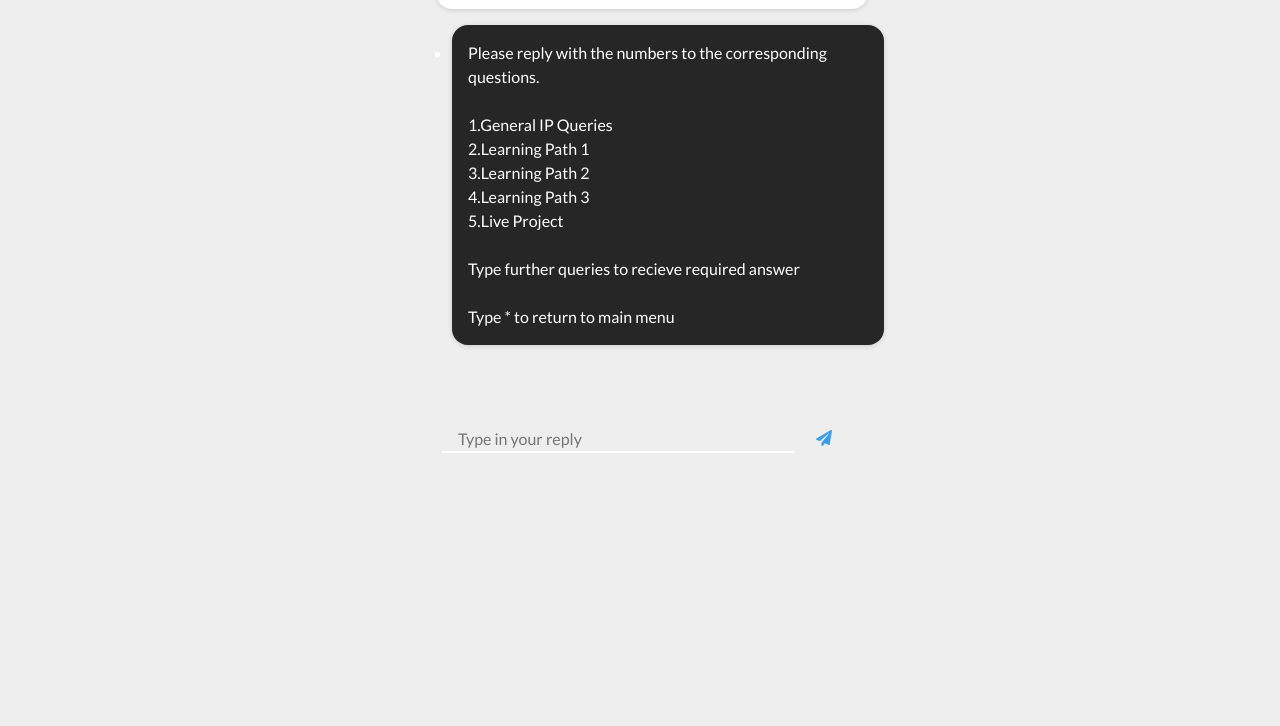
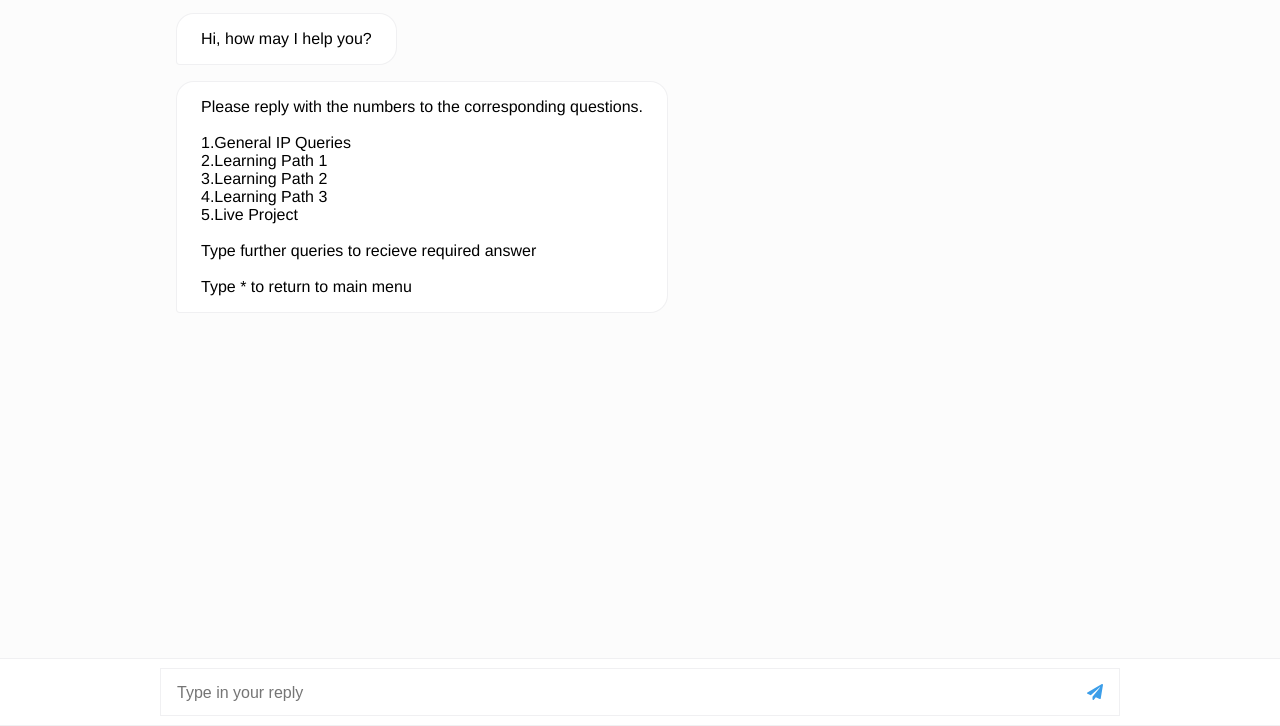
Before and after one commit to adyasha9/nodejs-chatbot, a website: page index.html in a window 1280 px wide. Shown: the part 74-800 px from the top of the page. Drawn offline with nearby package versions, Linux system fonts and the light colour scheme; no server answers.

Commit message:
Update style.css
Created UI improvements

```diff
--- a/style.css
+++ b/style.css
@@ -1,4 +1,6 @@
-/*
+html, body {
+  height: 100%;
+}
 
 * {
   padding: 0;
@@ -7,185 +9,173 @@
 
 body {
   font: 19px Helvetica, Arial;
-  padding-left: 20%;
-  padding-right: 20%;
-  background-color: #ffe5e5;
+  margin: 0;
+  background-color: #FCFCFC;
   color: #000000;
-}
-
-#f {
-  background: #000;
-  position: fixed;
-  bottom: 1%;
-  left: 20%;
-  right: 20%;
-  border: 1px solid black;
-}
-
-#f input {
-  border: 2px solid black;
-  width: 80%;
-  font-size: 120%;
-}
-
-#f button {
-  background: rgb(0, 0, 0);
-  border: 2px solid rgb(255, 248, 248);
-  margin-right: 0;
-  width: 20%;
-  font-size: 120%;
-  border-radius: 8px;
-  color: rgb(230, 215, 215);
-}
-
-#messages {
-  list-style-type: none;
-  padding: 0;
-  padding-bottom: 3%;
-  width: 900px;
-  text-align: right;
-}
-
-#messages li {
-  padding: 5px 10px;
-  background-color: #ff9999;
-  box-shadow: 0px 3px 6px rgba(0, 0, 0, 0.473);
-  color: #000000;
-  font-family: "Lato", sans-serif;
-  border-radius: 8px;
-  font-size: 18px;
-  flex: auto;
-  margin-bottom: 10px;
-}
-
-#messages li:hover {
-  background-color: #f56969;
-  transition: zoom-in;
-}
-
-#messages li:nth-child(odd) {
-  font-size: 1rem;
-  font-family: var(--font--family);
-  height: auto;
-  width: 900px;
-  overflow-y: auto;
-  text-align: left;
 }
 
 a:link {
   color: red;
 }
+/* visited link */
 
 a:visited {
   color: green;
 }
-
+/* mouse over link */
 
 a:hover {
   color: hotpink;
 }
-
+/* selected link */
 
 a:active {
   color: blue;
 }
 
-*/
-@import url("https://fonts.googleapis.com/css2?family=Lato&display=swap");
-
-:root {
-  font-size: 16px;
+/* Grid */
+.grid {
+  display: grid;
+  height: 100%;
 }
 
-body {
-  background: #eee;
-  font-family: "Lato", sans-serif;
+.inline-grid {
+  display: inline-grid;
+  display: -moz-inline-grid;
+  display: -ms-inline-grid;
+  width: 100%;
 }
 
-.container {
-  max-width: 900px;
-  margin: 0 auto;
+#main-grid {
+  grid-template-columns: auto;
+  grid-template-rows: 68px 1fr 68px;
 }
 
-.return-msg {
-  font-size: 0.8rem;
-  color: #212121;
-  opacity: 0.8;
-  text-align: center;
-  margin: 1.6rem 0;
-}
-#messages {
-  display: flex;
-  width: 28rem;
-  margin: 0 auto;
-  flex-direction: column;
-}
-#messages li {
-  padding: 1rem 1rem;
-  line-height: 1.5;
-  font-size: 1rem;
-  margin-bottom: 1rem;
-  border-radius: 1rem;
-  min-width: 4rem;
-  max-width: 25rem;
-  box-shadow: 0 1px 5px rgba(0, 0, 0, 0.15);
-  background: #fff;
-}
-#messages li:nth-child(even) {
-  background: #262626;
-  color: #fff;
-  align-self: flex-end;
+@media (max-width: 960px) {
+  #main-grid {
+    grid-template-rows: 58px 1fr 58px;
+  }
 }
 
-#messages li:last-child {
-  margin-bottom: 5rem;
+.full-height {
+  height: 100%;
 }
 
-.form-container {
-  position: fixed;
-  bottom: 0;
-  margin: 0 auto;
-  left: 0;
-  right: 0;
-  width: 30rem;
-  height: 4rem;
-  background: #e2001a;
+/* Flexbox */
+.flex {
   display: flex;
+}
+
+/* Flexbox items center */
+.flex-center {
+  align-items: center;
   justify-content: center;
-  align-items: center;
-  border-top-left-radius: 2rem;
-  border-top-right-radius: 2rem;
-  box-shadow: 0 0 1px rgba(34, 25, 25, 0.4);
 }
+
+.wrap {
+  max-width: 960px;
+  margin: auto;
+}
+
+#main-content {
+  overflow-y: auto;
+}
+
+/* The white bar at the top and bottom of the page */
+.navbar {
+  width: 100%;
+  height: 68px;
+  background-color: white;
+  border-bottom: 1px solid rgba(0, 0, 44, 0.06);
+  border-top: 1px solid rgba(0, 0, 44, 0.06);
+}
+
+@media (max-width: 960px) {
+  .navbar {
+    height: 58px;
+  }
+}
+
+.brand {
+  font-size: 24px;
+  font-weight: bold;
+  color: #3C9EE9;
+}
+
+#user-input {
+  width: 100%;
+  height: 48px;
+  background-color: white;
+  border: 1px solid rgba(0, 0, 44, 0.06);
+}
+
+@media (max-width: 960px) {
+  #user-input {
+    border: none;
+  }
+}
+
 #f {
-  display: flex;
-  justify-content: center;
-  align-items: center;
+  grid-template-columns: auto 48px;
 }
+
 #m {
-  width: 20rem;
-  height: 1.25rem;
-  margin-right: 1rem;
-  background: none;
   border: none;
-  border-bottom: 2px solid #fff;
-  color: #fff;
-  font-family: "Lato", sans-serif;
-  padding: 0.2rem 1rem;
-  font-size: 1rem;
+  padding-left: 16px;
+  font-size: 16px;
+  background-color: rgba(255, 255, 255, 0);
 }
-button {
-  background: none;
-  border: 0;
-  cursor: pointer;
-}
-button img {
-  width: 1.2rem;
-  height: 1.2rem;
-}
-input:focus,
-select:focus,
-textarea:focus,
-button:focus {
+
+textarea:focus, input:focus, #m:focus {
+  border: none;
   outline: none;
 }
+
+#submit-button {
+  width: 48px;
+  height: 48px;
+  grid-column-start: 2;
+  grid-column-end: 3;
+  background-color: rgba(255, 255, 255, 0);
+  border: none;
+}
+
+#submit-button:focus {
+  border: none;
+  outline: none;
+}
+
+#messages {
+  list-style-type: none;
+}
+
+.entry {
+  margin: 16px;
+}
+
+.user-entry {
+  display: flex;
+  justify-content: flex-end;
+}
+
+.message {
+  padding: 16px 24px;
+  font-size: 16px;
+  display: inline-block;
+}
+
+.system-message {
+  background-color: white;
+  border-radius: 18px 18px 18px 4px;
+  -moz-border-radius: 18px 18px 18px 4px;
+  -webkit-border-radius: 18px 18px 18px 4px;
+  border: 1px solid rgba(0, 0, 44, 0.06);
+}
+
+.user-message {
+  color: white;
+  background-color: #3C9EE9;
+  border-radius: 18px 18px 4px 18px;
+  -moz-border-radius: 18px 18px 4px 18px;
+  -webkit-border-radius: 18px 18px 4px 18px;
+}
```
